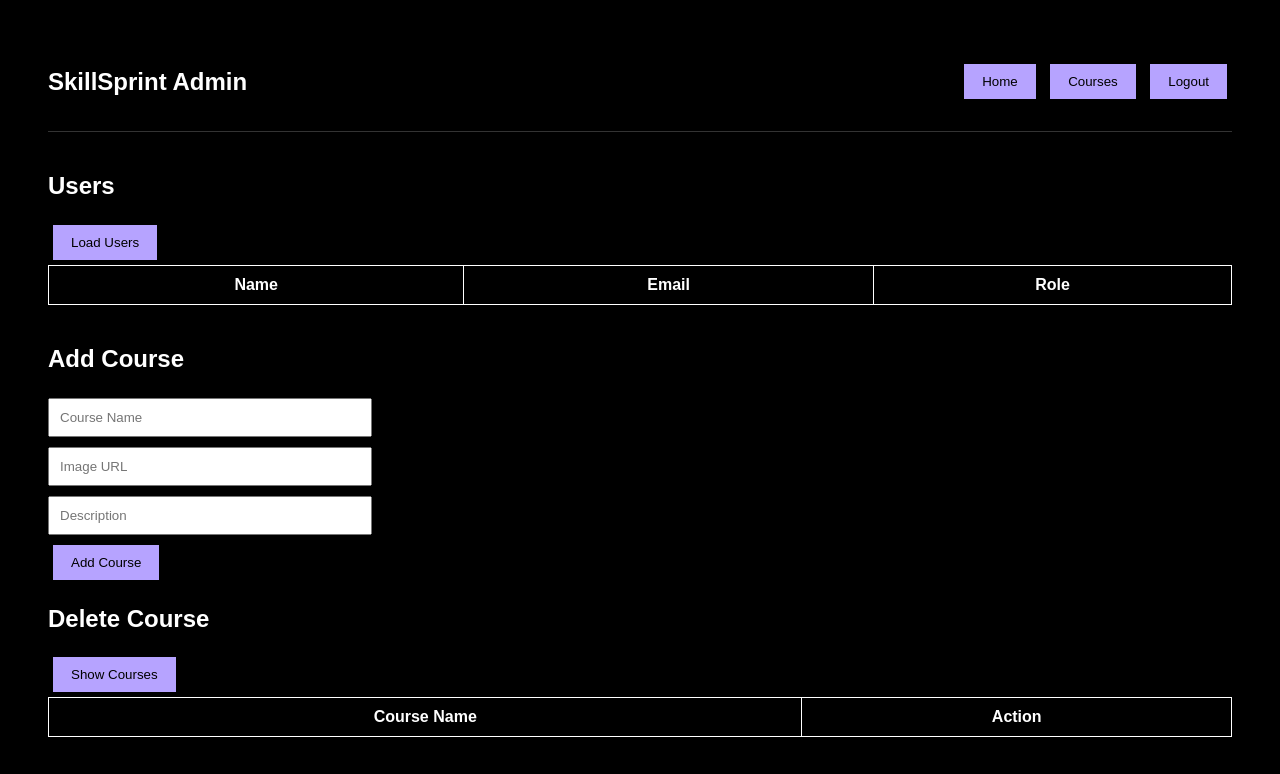
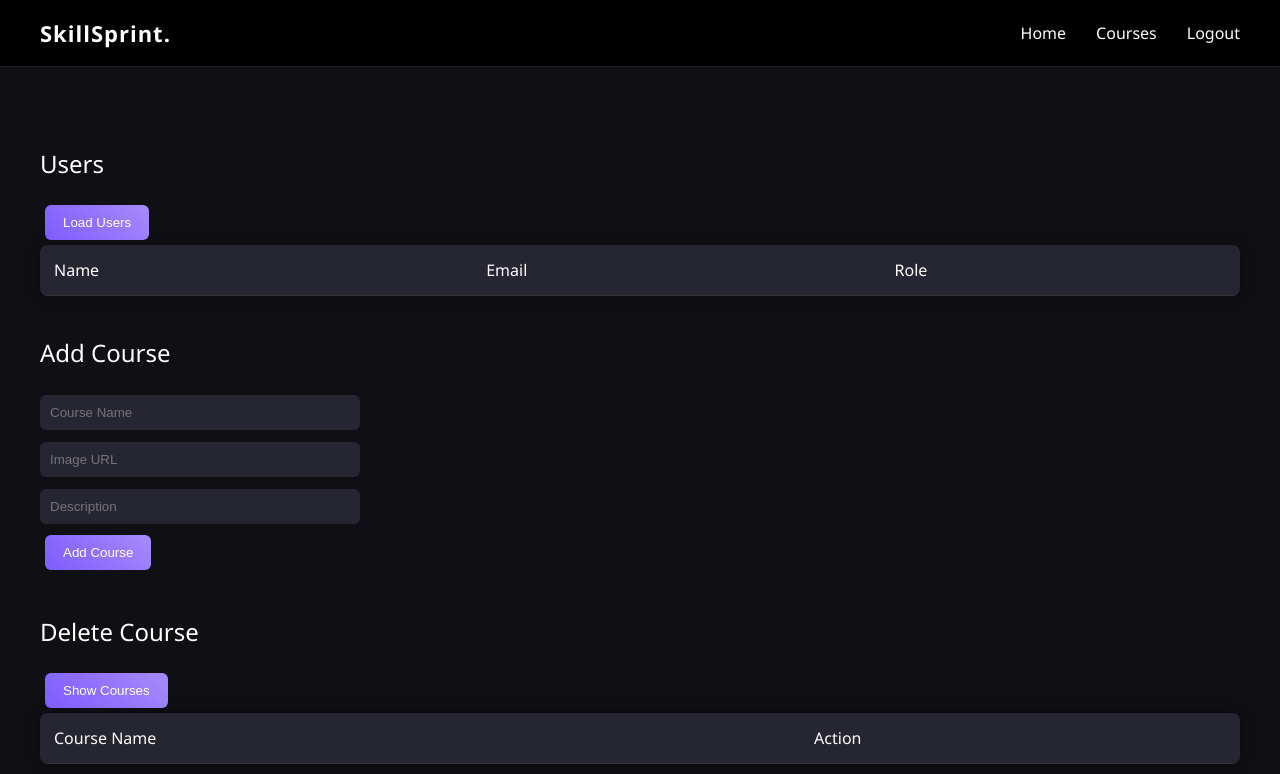
Before and after one commit to Sameerk96/SkillSprint, a website: page public/admin.html in a window 1280 px wide. Shown: the top 774 px of the page. Drawn offline with Linux system fonts and the light colour scheme; no server answers.

Commit message:
Changes in admin page

```diff
--- a/public/admin.html
+++ b/public/admin.html
@@ -6,34 +6,78 @@
 
 <style>
 
+*{
+box-sizing:border-box;
+}
+
 body{
-background:black;
-color:white;
-font-family:Arial;
+margin:0;
+background:#0f0f14;
+color:#ffffff;
+font-family:'Segoe UI',Arial;
+}
+
+/* CONTENT CONTAINER */
+
+.container{
 padding:40px;
 }
 
-/* HEADER */
+/* NAVBAR */
 
-.header{
-
+.navbar{
+width:100%;
 display:flex;
 justify-content:space-between;
 align-items:center;
-margin-bottom:40px;
-border-bottom:1px solid #333;
-padding-bottom:15px;
-
+padding:18px 40px;
+background:black;
+border-bottom:1px solid #222;
+position:sticky;
+top:0;
+z-index:100;
 }
 
+.logo{
+font-size:22px;
+font-weight:600;
+letter-spacing:1px;
+cursor:pointer;
+}
+
+.nav-links{
+display:flex;
+gap:30px;
+}
+
+.nav-links a{
+color:white;
+text-decoration:none;
+font-size:16px;
+transition:0.3s;
+}
+
+.nav-links a:hover{
+color:#b6a3ff;
+}
+
+/* BUTTONS */
+
 button{
+padding:10px 18px;
+background:linear-gradient(45deg,#7c5cff,#a78bfa);
+border:none;
+border-radius:6px;
+cursor:pointer;
+color:white;
+font-weight:500;
+transition:0.3s;
+margin:5px;
+}
 
-padding:10px 18px;
-background:#b6a3ff;
-border:none;
-cursor:pointer;
-margin:5px;
-
+button:hover{
+transform:scale(1.05);
+box-shadow:0 0 10px rgba(167,139,250,0.6);
 }
 
 /* TABLE */
@@ -42,17 +86,57 @@ table{
 width:100%;
 border-collapse:collapse;
 margin-bottom:40px;
+background:#1b1b24;
+border-radius:8px;
+overflow:hidden;
+box-shadow:0 0 15px rgba(0,0,0,0.3);
 }
 
-td,th{
-border:1px solid white;
-padding:10px;
+thead{
+background:#262633;
 }
 
-input{
+th{
+padding:14px;
+text-align:left;
+font-weight:500;
+border-bottom:1px solid #333;
+}
+
+td{
+padding:12px;
+border-bottom:1px solid #2c2c38;
+}
+
+tr:hover{
+background:#242432;
+}
+
+/* INPUT */
+
+input,select{
 padding:10px;
-width:300px;
-margin:5px 0;
+width:320px;
+margin:6px 0;
+border:none;
+border-radius:6px;
+background:#262633;
+color:white;
+outline:none;
+transition:0.2s;
+}
+
+input:focus,select:focus{
+box-shadow:0 0 5px #7c5cff;
+}
+
+h2{
+margin-top:40px;
+font-weight:500;
+}
+
+h3{
+color:#cfcfff;
 }
 
 </style>
@@ -62,24 +146,26 @@ margin:5px 0;
 <body>
 
 
-<!-- HEADER -->
+<!-- NAVBAR -->
 
-<div class="header">
+<div class="navbar">
 
-<h2>SkillSprint Admin</h2>
+<div class="logo" onclick="goHome()">
+SkillSprint.
+</div>
 
-<div>
+<div class="nav-links">
 
-<button onclick="goHome()">Home</button>
-
-<button onclick="goCourses()">Courses</button>
-
-<button onclick="logout()">Logout</button>
+<a href="#" onclick="goHome()">Home</a>
+<a href="#" onclick="goCourses()">Courses</a>
+<a href="#" onclick="logout()">Logout</a>
 
 </div>
 
 </div>
 
+
+<div class="container">
 
 
 <!-- USERS -->
@@ -177,6 +263,7 @@ Show Requests
 <tbody id="requests"></tbody>
 
 </table>
+
 <!-- APPROVED STUDENTS -->
 
 <h2>Approved Students</h2>
@@ -201,6 +288,7 @@ Show Approved Students
 <tbody id="approved"></tbody>
 
 </table>
+
 <!-- ADD VIDEO -->
 
 <h2>Add Video</h2>
@@ -265,31 +353,31 @@ Show Approved Students
 
 </table>
 
+</div>
+
 
 
 <script>
 
-
 /* NAVIGATION */
 
 function goHome(){
-
 window.location="index.html";
-
 }
 
 function goCourses(){
-
 window.location="courses.html";
-
 }
 
 function logout(){
 
+firebase.auth().signOut().then(()=>{
+
 window.location="login.html";
 
+});
+
 }
-
 
 
 /* LOAD USERS */
@@ -337,7 +425,6 @@ function addCourse(){
 if(courseName.value.trim()==""){
 
 alert("Enter Course Name");
-
 return;
 
 }
@@ -345,38 +432,7 @@ return;
 if(!courseImage.value.startsWith("http")){
 
 alert("Enter Valid Image URL");
-
 return;
-
-}
-
-fetch("http://localhost:3000/addCourse",{
-
-method:"POST",
-
-headers:{
-"Content-Type":"application/json"
-},
-
-body:JSON.stringify({
-
-name:courseName.value.trim(),
-image:courseImage.value.trim(),
-description:courseDesc.value.trim()
-
-})
-
-})
-
-.then(res=>res.text())
-
-.then(data=>{
-
-alert(data);
-
-loadCourses();
-
-});
 
 }
 
@@ -411,6 +467,9 @@ courseDesc.value="";
 loadCourses();
 
 });
+
+}
+
 
 
 /* LOAD COURSES */
@@ -455,6 +514,8 @@ courses.innerHTML=html;
 
 }
 
+
+
 /* LOAD COURSES DROPDOWN */
 
 function loadCourseDropdown(){
@@ -475,13 +536,12 @@ html+=`<option>${course.name}</option>`;
 
 videoCourse.innerHTML=html;
 
-/* Load videos of first course */
-
 loadCourseVideos();
 
 });
 
 }
+
 
 
 function loadCourseVideos(){
@@ -526,10 +586,12 @@ courseVideos.innerHTML=html;
 
 }
 
+
+
 loadCourseDropdown();
 
+videoCourse.addEventListener("change",loadCourseVideos);
 
-videoCourse.addEventListener("change",loadCourseVideos);
 
 
 /* DELETE COURSE */
@@ -580,7 +642,16 @@ videoId:videoId.value
 
 .then(res=>res.text())
 
-.then(data=>alert(data));
+.then(data=>{
+
+alert(data);
+
+videoTitle.value="";
+videoId.value="";
+
+loadCourseVideos();
+
+});
 
 }
 
@@ -655,6 +726,7 @@ loadVideos();
 }
 
 
+
 /* LOAD REQUESTS */
 
 function loadRequests(){
@@ -711,6 +783,7 @@ requests.innerHTML=html;
 }
 
 
+
 /* APPROVE COURSE */
 
 function approve(email,course){
@@ -738,14 +811,15 @@ course:course
 
 alert("Course Approved");
 
-loadRequests(); // refresh table
+loadRequests();
 
 });
 
 }
-/* LOAD APPROVED STUDENTS */
 
 
+
+/* LOAD APPROVED STUDENTS */
 
 function loadApproved(){
 
@@ -788,6 +862,23 @@ approved.innerHTML=html;
 }
 
 </script>
+<script src="https://www.gstatic.com/firebasejs/9.23.0/firebase-app-compat.js"></script>
+<script src="https://www.gstatic.com/firebasejs/9.23.0/firebase-auth-compat.js"></script>
+
+<script>
+
+const firebaseConfig = {
+  apiKey: "AIzaSyBBb-HWoQ9TqwwkDk887G0oPeGvJo7hMfs",
+  authDomain: "skillsprint-a4eb3.firebaseapp.com",
+  projectId: "skillsprint-a4eb3",
+  storageBucket: "skillsprint-a4eb3.appspot.com",
+  messagingSenderId: "99219317801",
+  appId: "1:99219317801:web:85ed7c3b7d062a69216838"
+};
+
+firebase.initializeApp(firebaseConfig);
+
+</script>
 
 </body>
 </html>
```
Also changed, not shown: server.js (+195 -91 lines), public/index.html (line endings or trailing spaces).
